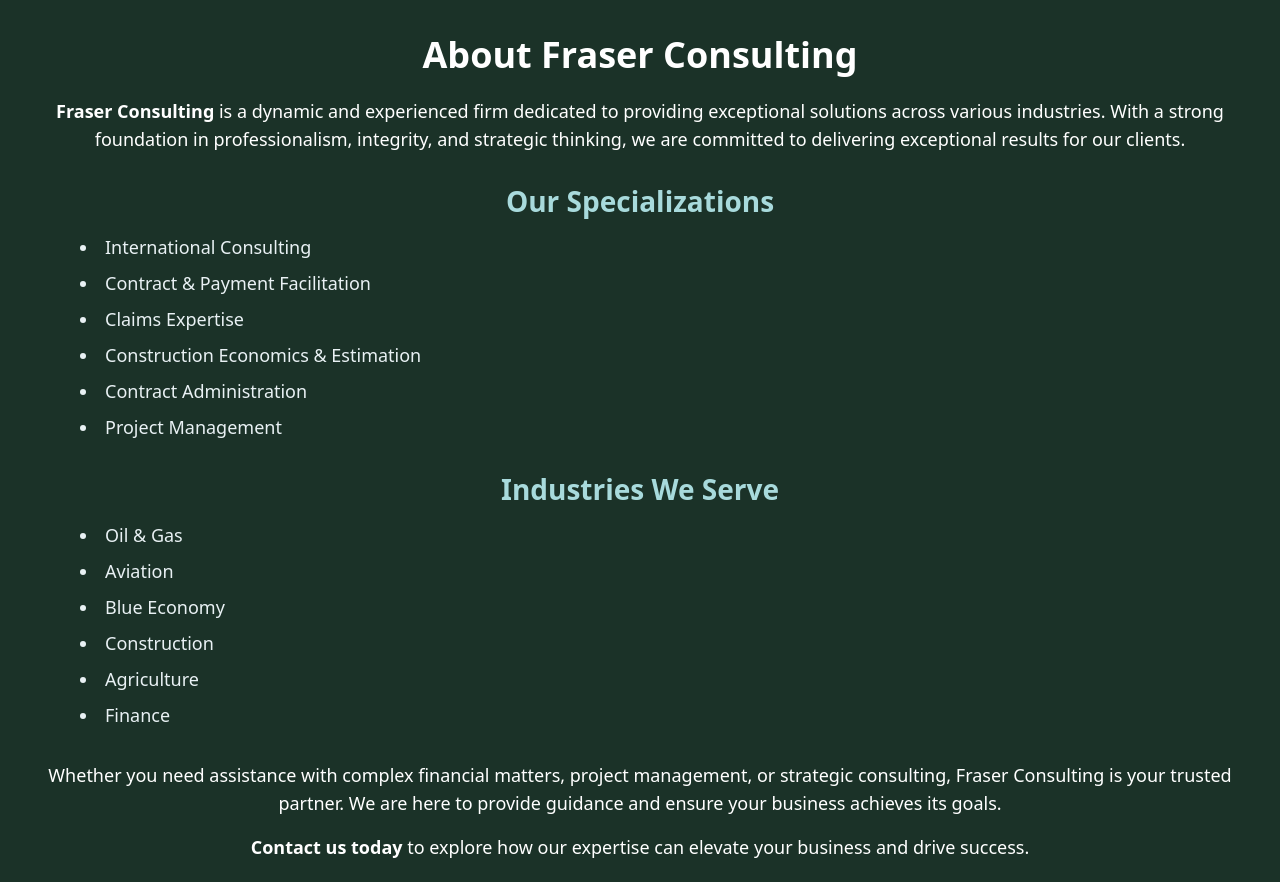
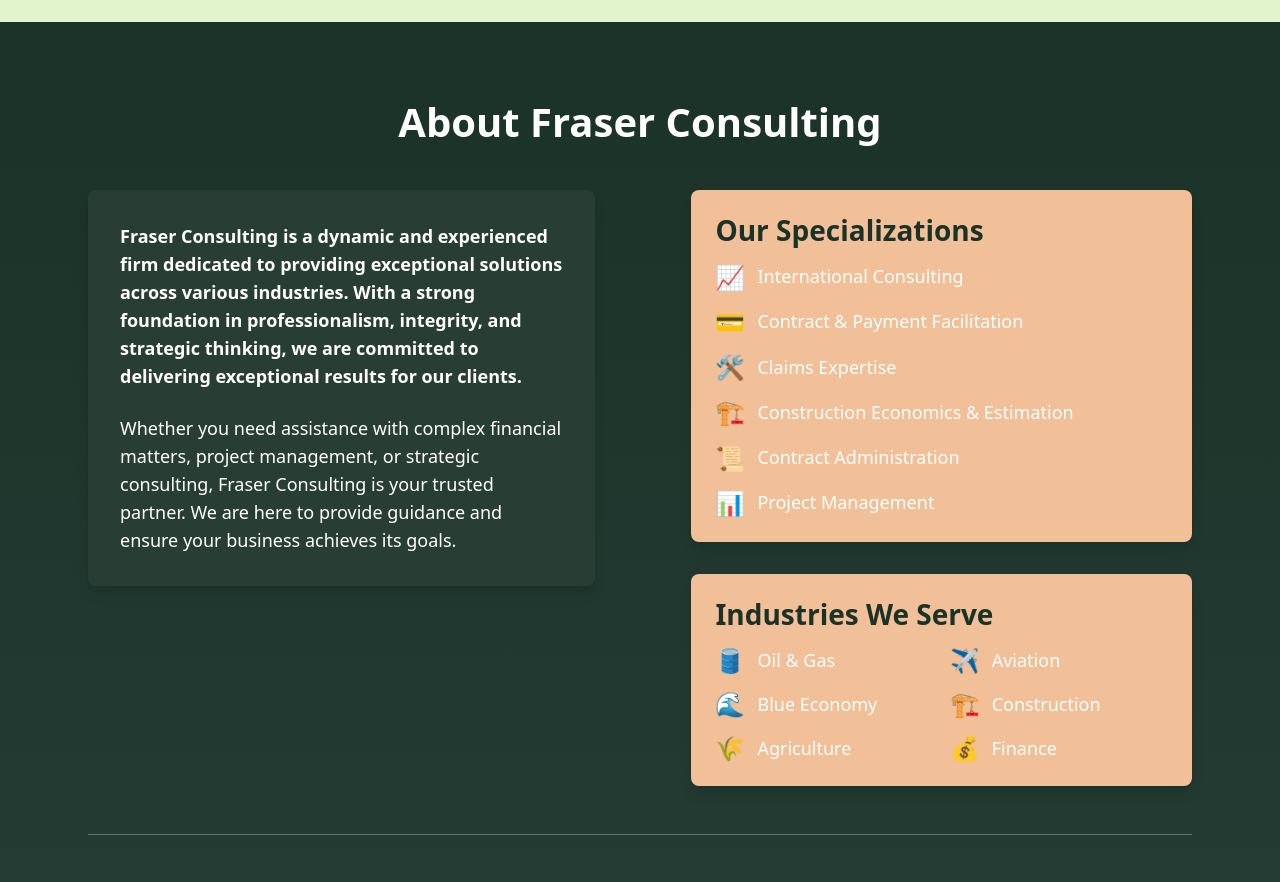
Before and after one commit to DavidAkin18/fraserConsultance, a Vue app: page / in a window 1280 px wide. Shown: the part 1915-2797 px from the top of the page. Built offline with nearby package versions, Linux system fonts and the light colour scheme.

Commit message:
new updates made

```diff
--- a/src/components/Home/About.vue
+++ b/src/components/Home/About.vue
@@ -1,41 +1,82 @@
 <template>
-  <section id="about" class="py-20 bg-[#1B3228] text-white">
-    <div class="container mx-auto text-center px-4 md:px-12">
-      <h2 class="text-3xl font-bold mb-6">About Fraser Consulting</h2>
+  <section id="about" class="py-20 bg-gradient-to-b from-[#1B3228] to-[#243C34] text-white">
+    <div class="container mx-auto px-4 md:px-12">
+      <!-- Header Section -->
+      <h2 class="text-4xl font-extrabold text-center mb-12">About Fraser Consulting</h2>
 
-      <!-- Introduction Paragraph -->
-      <p class="text-lg mb-8">
-        <strong>Fraser Consulting</strong> is a dynamic and experienced firm dedicated to providing exceptional solutions across various industries. With a strong foundation in professionalism, integrity, and strategic thinking, we are committed to delivering exceptional results for our clients.
-      </p>
+      <div class="flex flex-col md:flex-row items-center md:items-start gap-12">
+        <!-- Left Section -->
+        <div class="md:w-1/2 text-left bg-[#283E35] p-8 rounded-lg shadow-lg">
+          <p class="text-xl leading-loose font-semibold mb-6">
+            <strong>Fraser Consulting</strong> is a dynamic and experienced firm dedicated to providing exceptional solutions across various industries. With a strong foundation in professionalism, integrity, and strategic thinking, we are committed to delivering exceptional results for our clients.
+          </p>
+          <p class="text-lg leading-relaxed">
+            Whether you need assistance with complex financial matters, project management, or strategic consulting, Fraser Consulting is your trusted partner. We are here to provide guidance and ensure your business achieves its goals.
+          </p>
+        </div>
 
-      <!-- Specialization List -->
-      <h3 class="text-2xl font-semibold mb-4">Our Specializations</h3>
-      <ul class="list-disc list-inside text-lg space-y-2 text-left mx-auto max-w-2xl">
-        <li>International Consulting</li>
-        <li>Contract & Payment Facilitation</li>
-        <li>Claims Expertise</li>
-        <li>Construction Economics & Estimation</li>
-        <li>Contract Administration</li>
-        <li>Project Management</li>
-      </ul>
+        <!-- Vertical Divider -->
+        <div class="hidden md:block h-auto w-px bg-gray-500"></div>
 
-      <!-- Industry Sectors List -->
-      <h3 class="text-2xl font-semibold mt-8 mb-4">Industries We Serve</h3>
-      <ul class="list-disc list-inside text-lg space-y-2 text-left mx-auto max-w-2xl">
-        <li>Oil & Gas</li>
-        <li>Aviation</li>
-        <li>Blue Economy</li>
-        <li>Construction</li>
-        <li>Agriculture</li>
-        <li>Finance</li>
-      </ul>
+        <!-- Right Section -->
+        <div class="md:w-1/2 flex flex-col gap-8">
+          <!-- Specializations Box -->
+          <div class="p-6 bg-[#F1BF98] rounded-lg shadow-lg hover:shadow-xl transition-shadow duration-300">
+            <h3 class="text-2xl font-semibold text-[#1B3228] mb-4">Our Specializations</h3>
+            <ul class="text-lg leading-relaxed space-y-4 text-left">
+              <li class="flex items-center gap-3">
+                <span class="text-[#1B3228] text-xl">📈</span> International Consulting
+              </li>
+              <li class="flex items-center gap-3">
+                <span class="text-[#1B3228] text-xl">💳</span> Contract & Payment Facilitation
+              </li>
+              <li class="flex items-center gap-3">
+                <span class="text-[#1B3228] text-xl">🛠️</span> Claims Expertise
+              </li>
+              <li class="flex items-center gap-3">
+                <span class="text-[#1B3228] text-xl">🏗️</span> Construction Economics & Estimation
+              </li>
+              <li class="flex items-center gap-3">
+                <span class="text-[#1B3228] text-xl">📜</span> Contract Administration
+              </li>
+              <li class="flex items-center gap-3">
+                <span class="text-[#1B3228] text-xl">📊</span> Project Management
+              </li>
+            </ul>
+          </div>
 
-      <!-- Final Paragraph -->
-      <p class="text-lg mt-8 mb-4">
-        Whether you need assistance with complex financial matters, project management, or strategic consulting, Fraser Consulting is your trusted partner. We are here to provide guidance and ensure your business achieves its goals.
-      </p>
+          <!-- Industries Box -->
+          <div class="p-6 bg-[#F1BF98] rounded-lg shadow-lg hover:shadow-xl transition-shadow duration-300">
+            <h3 class="text-2xl font-semibold text-[#1B3228] mb-4">Industries We Serve</h3>
+            <div class="grid grid-cols-2 gap-4 text-left">
+              <p class="flex items-center gap-3 hover:text-[#717568] transition-colors">
+                <span class="text-[#1B3228] text-xl">🛢️</span> Oil & Gas
+              </p>
+              <p class="flex items-center gap-3 hover:text-[#717568] transition-colors">
+                <span class="text-[#1B3228] text-xl">✈️</span> Aviation
+              </p>
+              <p class="flex items-center gap-3 hover:text-[#717568] transition-colors">
+                <span class="text-[#1B3228] text-xl">🌊</span> Blue Economy
+              </p>
+              <p class="flex items-center gap-3 hover:text-[#717568] transition-colors">
+                <span class="text-[#1B3228] text-xl">🏗️</span> Construction
+              </p>
+              <p class="flex items-center gap-3 hover:text-[#717568] transition-colors">
+                <span class="text-[#1B3228] text-xl">🌾</span> Agriculture
+              </p>
+              <p class="flex items-center gap-3 hover:text-[#717568] transition-colors">
+                <span class="text-[#1B3228] text-xl">💰</span> Finance
+              </p>
+            </div>
+          </div>
+        </div>
+      </div>
 
-      <p class="text-lg">
+      <!-- Horizontal Divider -->
+      <div class="my-12 border-t border-gray-500"></div>
+
+      <!-- Closing Paragraph -->
+      <p class="text-lg leading-relaxed text-center">
         <strong>Contact us today</strong> to explore how our expertise can elevate your business and drive success.
       </p>
     </div>
@@ -51,31 +92,58 @@ export default {
 <style scoped>
 /* General Section Styling */
 section#about {
-  background-color: #1B3228; /* Dark green background */
+  background: linear-gradient(to bottom, #1B3228, #243C34);
 }
 
-section#about p {
-  color: white; /* Ensures text is readable on dark background */
-}
-
-/* Heading and Subheading Styling */
+/* Typography and Spacing */
 section#about h2 {
-  color: white;
-  font-size: 2.25rem;
-  font-weight: 700;
+  font-size: 2.5rem;
+  font-weight: 800;
 }
 
 section#about h3 {
-  color: #A8DADC; /* Light teal for subheadings */
   font-size: 1.75rem;
   font-weight: 600;
 }
 
-/* Bullet List Styling */
-section#about ul {
-  list-style-type: disc;
-  color: #E9F1F4; /* Soft off-white text color for readability */
-  margin-left: 2rem; /* Indentation for lists */
+section#about p {
+  font-size: 1.125rem;
+  line-height: 1.75rem;
+}
+
+section#about .container {
+  max-width: 1200px;
+}
+
+/* Box Styling */
+section#about .p-6 {
+  padding: 1.5rem;
+  transition: box-shadow 0.3s;
+}
+
+section#about .bg-[#F1BF98] {
+  border-radius: 0.5rem;
+  box-shadow: 0 4px 6px rgba(0, 0, 0, 0.1);
+}
+
+/* Icon Styling */
+section#about span {
+  font-size: 1.5rem;
+  font-weight: bold;
+}
+
+/* Hover Effects */
+section#about .hover\\:text-[#717568]:hover {
+  color: #717568;
+}
+
+/* Divider Styling */
+section#about .border-t {
+  border-color: rgba(255, 255, 255, 0.3);
+}
+
+section#about .bg-gray-500 {
+  background-color: rgba(255, 255, 255, 0.3);
 }
 
 /* Responsive Styling */
@@ -88,8 +156,12 @@ section#about ul {
     font-size: 1.5rem;
   }
 
-  section#about p, section#about ul {
+  section#about p {
     font-size: 1rem;
+  }
+
+  section#about .grid {
+    grid-template-columns: 1fr; /* Single column on smaller screens */
   }
 }
 </style>
--- a/src/components/Home/Header.vue
+++ b/src/components/Home/Header.vue
@@ -15,7 +15,7 @@
         <ul class="hidden md:flex space-x-6">
           <li><a href="#home" class="hover:text-gray-400 hover:border-b transition">Home</a></li>
           <li><a href="#services" class="hover:text-gray-400 hover:border-b transition">Services</a></li>
-          <li><a href="#about" class="hover:text-gray-400 hover:border-b transition">About</a></li>
+          <li><a href="#about" class="hover:text-gray-400 hover:border-b transition">News</a></li>
           <li><a href="#contact" class="hover:text-gray-400 hover:border-b transition">Contact</a></li>
         </ul>
 
--- a/src/components/Home/Services.vue
+++ b/src/components/Home/Services.vue
@@ -8,7 +8,7 @@
       <div class="grid grid-cols-1 md:grid-cols-3 gap-6 mt-10">
 
         <!-- Service Card 1: International Consulting -->
-        <div class="p-6 bg-white hover:bg-[#1B3228] hover:text-white shadow rounded">
+        <div class="p-6 bg-white hover:bg-[#F1BF98] hover:text-white shadow rounded">
           <div class="flex items-center mb-4">
             <svg
               class="w-10 h-10 text-[#C6EBBE]"
@@ -30,7 +30,7 @@
         </div>
 
         <!-- Service Card 2: Contract & Payment Facilitation -->
-        <div class="p-6 bg-white hover:bg-[#1B3228] hover:text-white shadow rounded">
+        <div class="p-6 bg-white hover:bg-[#E1FACB]  shadow rounded">
           <div class="flex items-center mb-4">
             <svg
               class="w-10 h-10 text-[#C6EBBE]"
@@ -52,7 +52,7 @@
         </div>
 
         <!-- Service Card 3: Claims Expertise -->
-        <div class="p-6 bg-white hover:bg-[#1B3228] hover:text-white shadow rounded">
+        <div class="p-6 bg-white hover:bg-[#F1BF98] hover:text-white shadow rounded">
           <div class="flex items-center mb-4">
             <svg
               class="w-10 h-10 text-[#C6EBBE]"
@@ -74,7 +74,7 @@
         </div>
 
         <!-- Service Card 4: Construction Economics & Estimation -->
-        <div class="p-6 bg-white hover:bg-[#1B3228] hover:text-white shadow rounded">
+        <div class="p-6 bg-white hover:bg-[#E1FACB]  shadow rounded">
           <div class="flex items-center mb-4">
             <svg
               class="w-10 h-10 text-[#C6EBBE]"
@@ -96,7 +96,7 @@
         </div>
 
         <!-- Service Card 5: Contract Administration -->
-        <div class="p-6 bg-white hover:bg-[#1B3228] hover:text-white shadow rounded">
+        <div class="p-6 bg-white hover:bg-[#F1BF98] hover:text-white shadow rounded">
           <div class="flex items-center mb-4">
             <svg
               class="w-10 h-10 text-[#C6EBBE]"
@@ -118,7 +118,7 @@
         </div>
 
         <!-- Service Card 6: Project Management -->
-        <div class="p-6 bg-white hover:bg-[#1B3228] hover:text-white shadow rounded">
+        <div class="p-6 bg-white hover:bg-[#E1FACB]  shadow rounded">
           <div class="flex items-center mb-4">
             <svg
               class="w-10 h-10 text-[#C6EBBE]"
--- a/src/components/Home/Testimonial.vue
+++ b/src/components/Home/Testimonial.vue
@@ -1,5 +1,5 @@
 <template>
-  <section class="bg-[#6A6E7A] px-4 md:px-16 py-6">
+  <section class="bg-[#E1F4CB] px-4 md:px-16 py-6">
     <div class="container mx-auto">
       <h2 class="text-3xl font-bold text-center text-[#ffffff] mb-8">Testimonial</h2>
       <div class="relative">
```
Also changed, not shown: src/components/Home/Footer.vue (+12 -14 lines), src/components/Home/Sectors.vue (+14 -13 lines).
